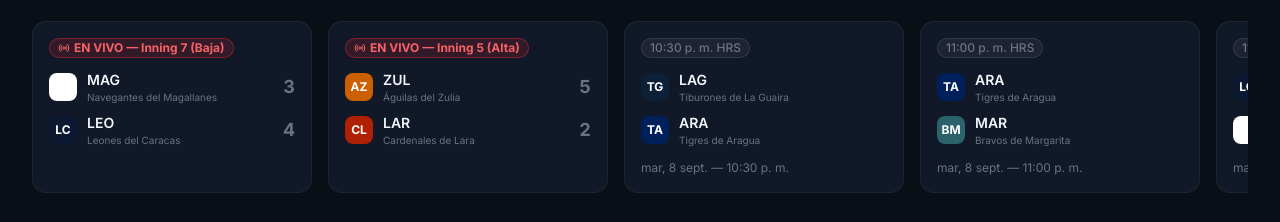
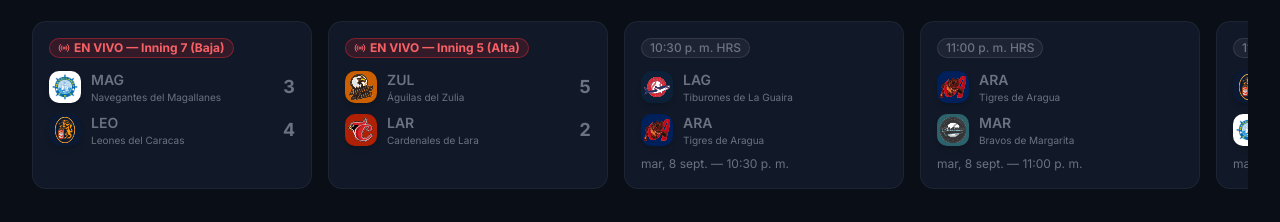
Before and after one commit to CW-75/lvbp-project, a Next.js app in the folder web/: page / in a window 1280 px wide. Shown: the part 711-933 px from the top of the page. Built offline with nearby package versions, Linux system fonts and the light colour scheme.

Commit message:
refactor(web): consolidate TeamRow micro-components for KISS principle

```diff
--- a/web/src/components/landing/live-games-section.tsx
+++ b/web/src/components/landing/live-games-section.tsx
@@ -1,7 +1,8 @@
 import { GameStatusBadge } from "@/components/ui/game-status-badge";
+import type { Game, Team } from "@/lib/mock-data";
 import { games } from "@/lib/mock-data";
-import type { Game } from "@/lib/mock-data";
 import { ChevronRight, Radio } from "lucide-react";
+import { TeamLogo } from "../ui/team-logo";
 
 function GameCard({ game }: { game: Game }) {
   const isLive = game.status === "live";
@@ -18,26 +19,30 @@
       </div>
 
       {/* Teams */}
-      <div className="flex flex-col gap-2">
-        <TeamRow
-          initials={game.awayTeam.logoInitials}
-          name={game.awayTeam.shortName}
-          fullName={game.awayTeam.name}
-          color={game.awayTeam.primaryColor}
+      <GameDisplayCardOverview game={game} />
+
+
+    </article>
+  );
+}
+
+
+function GameDisplayCardOverview({game} : {game: Game}) {
+  const isLive = game.status === "live";
+  return (
+
+    <div className="flex flex-col gap-2">
+              <TeamRow
+          team={game.awayTeam}
           score={game.status !== "scheduled" ? game.awayScore : undefined}
           isWinning={game.awayScore > game.homeScore && !isLive}
         />
         <TeamRow
-          initials={game.homeTeam.logoInitials}
-          name={game.homeTeam.shortName}
-          fullName={game.homeTeam.name}
-          color={game.homeTeam.primaryColor}
+          team={game.homeTeam}
           score={game.status !== "scheduled" ? game.homeScore : undefined}
           isWinning={game.homeScore > game.awayScore && !isLive}
         />
-      </div>
-
-      {/* Scheduled time */}
+              {/* Scheduled time */}
       {game.status === "scheduled" ? (
         <time dateTime={game.scheduledAt} className="text-xs text-muted-foreground">
           {new Date(game.scheduledAt).toLocaleDateString("es-VE", {
@@ -52,41 +57,32 @@
           })}
         </time>
       ) : null}
-    </article>
-  );
+    </div>
+
+  )
+
 }
 
 function TeamRow({
-  initials,
-  name,
-  fullName,
-  color,
+  team,
   score,
   isWinning,
 }: {
-  initials: string;
-  name: string;
-  fullName: string;
-  color: string;
+  team: Team;
   score?: number;
   isWinning: boolean;
 }) {
   return (
     <div className="flex items-center justify-between">
       <div className="flex items-center gap-2.5">
-        <div
-          className="flex size-7 items-center justify-center rounded-md text-xs font-bold text-white"
-          style={{ backgroundColor: color }}
-        >
-          {initials}
-        </div>
+        <TeamLogo team={team} size="sm" />
         <div>
           <p
-            className={`text-sm font-semibold ${isWinning ? "text-foreground" : "text-foreground"}`}
+            className={`text-sm font-semibold ${isWinning ? "text-foreground" : "text-muted-foreground"}`}
           >
-            {name}
+            {team.shortName}
           </p>
-          <p className="text-[10px] text-muted-foreground">{fullName}</p>
+          <p className="text-[10px] text-muted-foreground">{team.name}</p>
         </div>
       </div>
       {score !== undefined ? (
```
